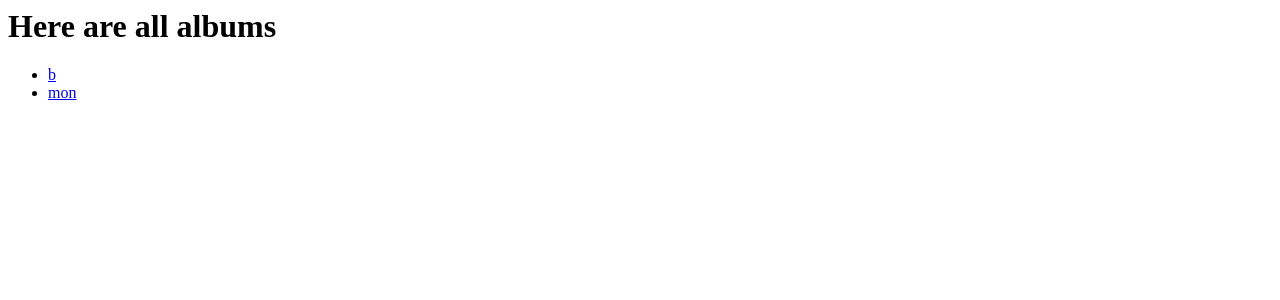
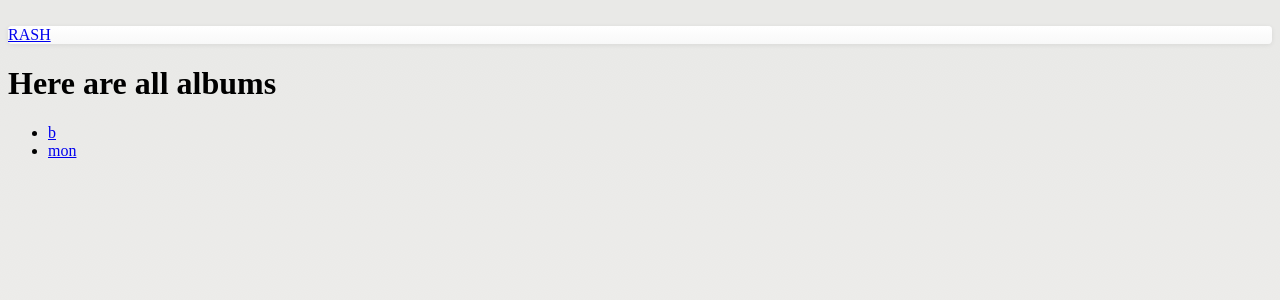
Before and after one commit to HridoyAlam/StartDjango, a Django app: page /music/ in a window 1280 px wide. Shown: the top 300 px of the page. Run offline with Django 3.2, Linux system fonts and the light colour scheme; data comes from the database, SQL or seed files in the repository; some libraries are stand-ins or nearby versions.

Commit message:
BootStrap And Statics file
how to include css file into template,
static,music,>imges,style.css

```diff
--- /dev/null
+++ b/music/static/music/style.css
@@ -0,0 +1,3 @@
+body{
+    background: white url("images/background.png");
+}
--- a/music/templates/music/detail.html
+++ b/music/templates/music/detail.html
@@ -1,6 +1,6 @@
 
 
-<link rel="stylesheet" href="style.css">
+
 <img src="{{ album.album_logo }}" alt="Avatar" height="200" width="300">
 
 <h1>{{ album.album_title }}</h1>
--- a/music/templates/music/index.html
+++ b/music/templates/music/index.html
@@ -1,3 +1,27 @@
+<!--loads the path to your statics files -->
+{% load staticfiles %}
+
+<!--adding bootstrap -->
+<link rel="stylesheet" href="//maxcdn.bootstrapcdn.com/bootstrap/3.2.0/css/bootstrap-theme.min.css">﻿
+<!--linking background images -->
+<link rel="stylesheet" type="text/css" href="{% static 'music/style.css' %}" />
+
+
+<!--adding navigations bar -->
+<nav class="navbar navbar-default">
+    <div class="container-fluid">
+
+        <!--logo -->
+        <div class="nav-header">
+            <a class="navbar-brand" href="{% url 'music:index' %}">RASH</a>
+
+        </div>
+
+    </div>
+
+</nav>
+
+
 {% if all_albums %}
     <h1>Here are all albums</h1>
     <ul>
--- a/music/templates/music/style.css
+++ /dev/null
@@ -1,3 +0,0 @@
-img{
-    border-radius: 50%;
-}
```
Also changed, not shown: music/static/music/images/background.png (added).
